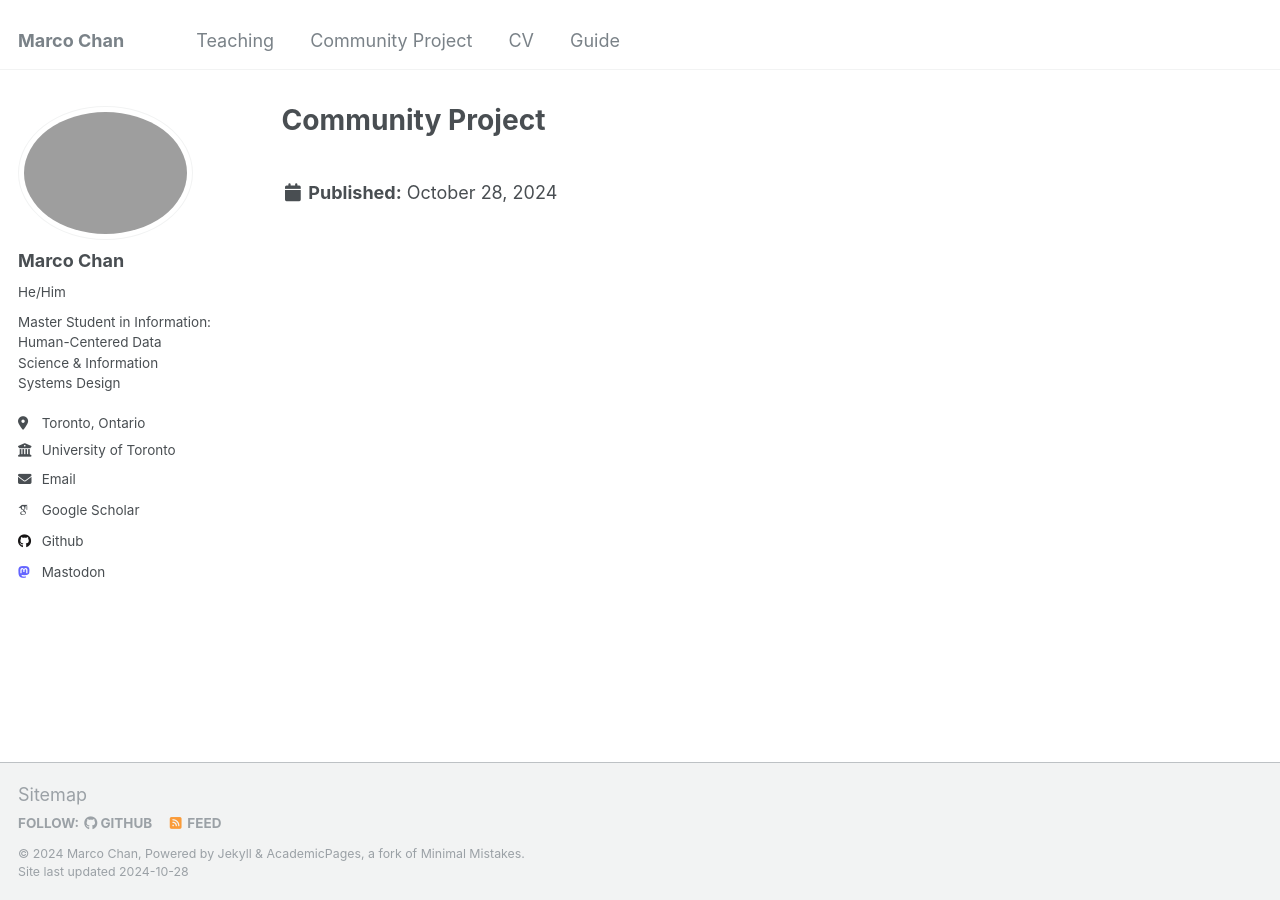
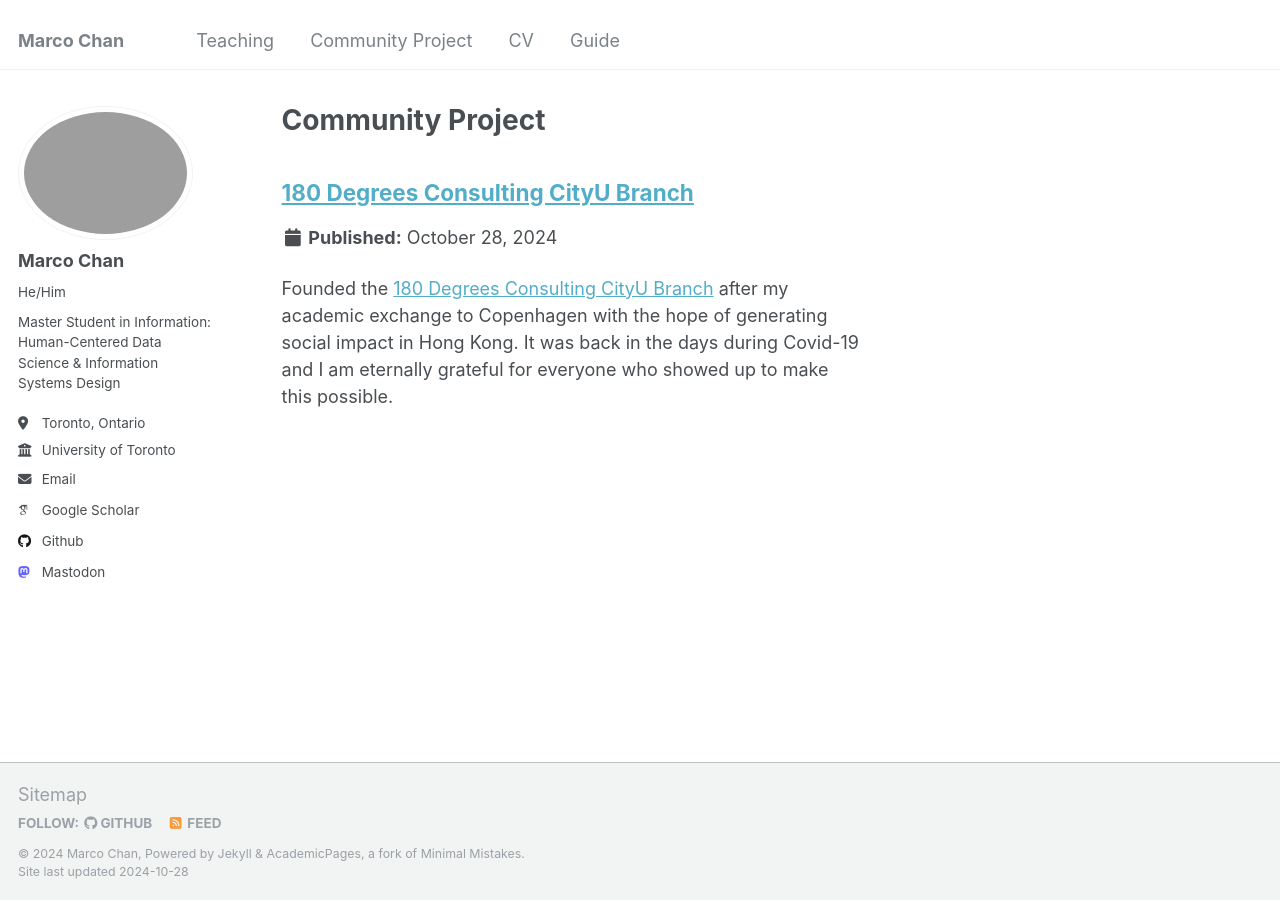
Before and after one commit to Marco-ProspectivePhD/home, a Jekyll site: the page built from _pages/portfolio.html, in a window 1280 px wide. Built offline with Jekyll 4.4.1, drawn with Linux system fonts in a browser that asks for light colours; some web fonts are replaced.

Commit message:
Update Community Project.md

```diff
--- a/_portfolio/Community Project.md
+++ b/_portfolio/Community Project.md
@@ -2,11 +2,14 @@
 
 title: "180 Degrees Consulting CityU Branch"
 
-excerpt: "Founded the [180 Degrees Consulting CityU Branch](https://hk.linkedin.com/company/180dc-cityu) after my academic exchange to Copenhagen with the hope of generating social impact in Hong Kong. It was back in the days during Covid-19 and I am eternally grateful for everyone who showed up to make this possible.<br/>
+excerpt: "Founded the [180 Degrees Consulting CityU Branch](https://hk.linkedin.com/company/180dc-cityu) after my academic exchange to Copenhagen with the hope of generating social impact in Hong Kong. It was back in the days during Covid-19 and I am eternally grateful for everyone who showed up to make this possible.<br/>"
 
 collection: Community Project
 
 ---
-
-
-<img src='/images/500x300.png'>"
+<div style="display: flex; align-items: center;">
+    <img src="/images/500x300.png" alt="180 Degrees Consulting Logo" style="margin-right: 15px;">
+    <div>
+        Founded the [180 Degrees Consulting CityU Branch](https://hk.linkedin.com/company/180dc-cityu) after my academic exchange to Copenhagen with the hope of generating social impact in Hong Kong. It was back in the days during Covid-19, and I am eternally grateful for everyone who showed up to make this possible.
+    </div>
+</div>
```
